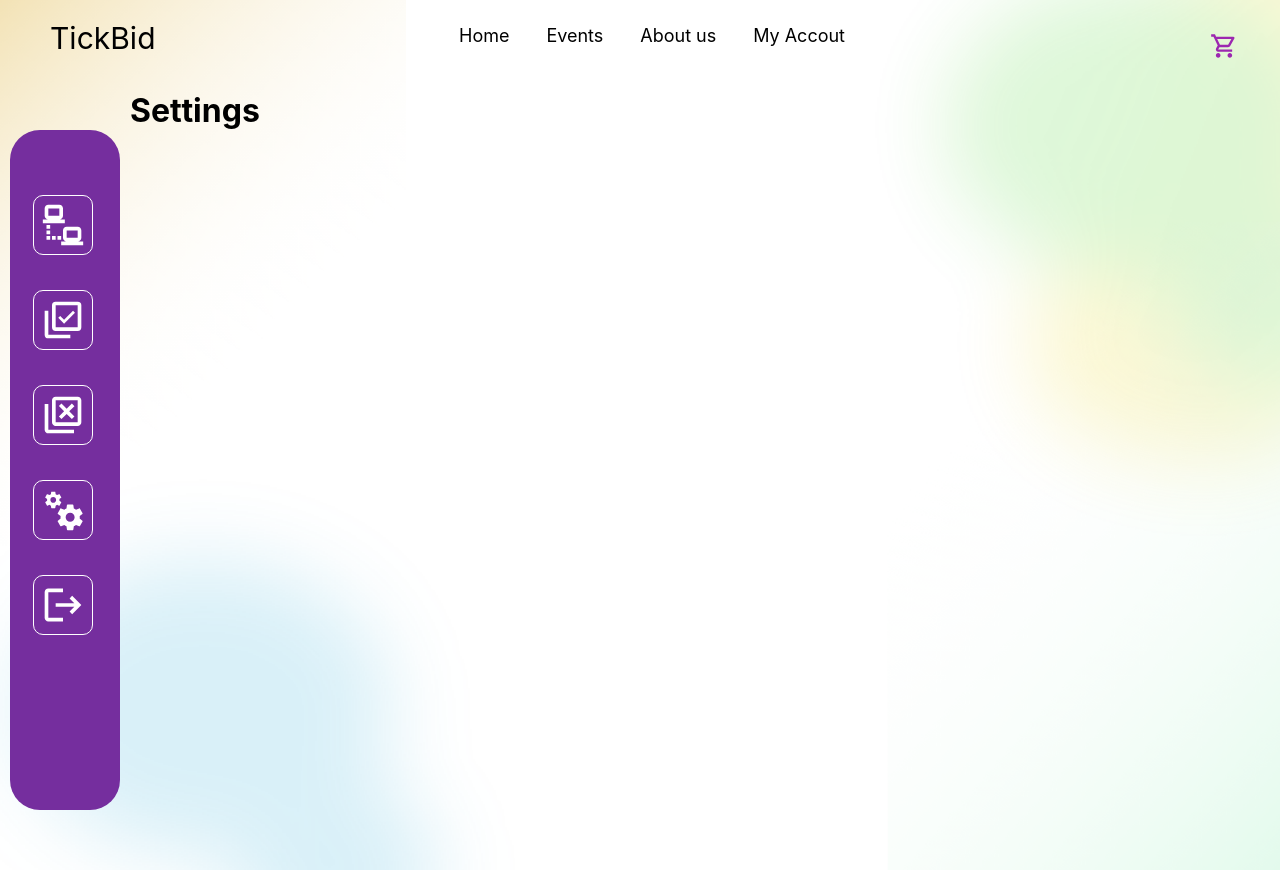
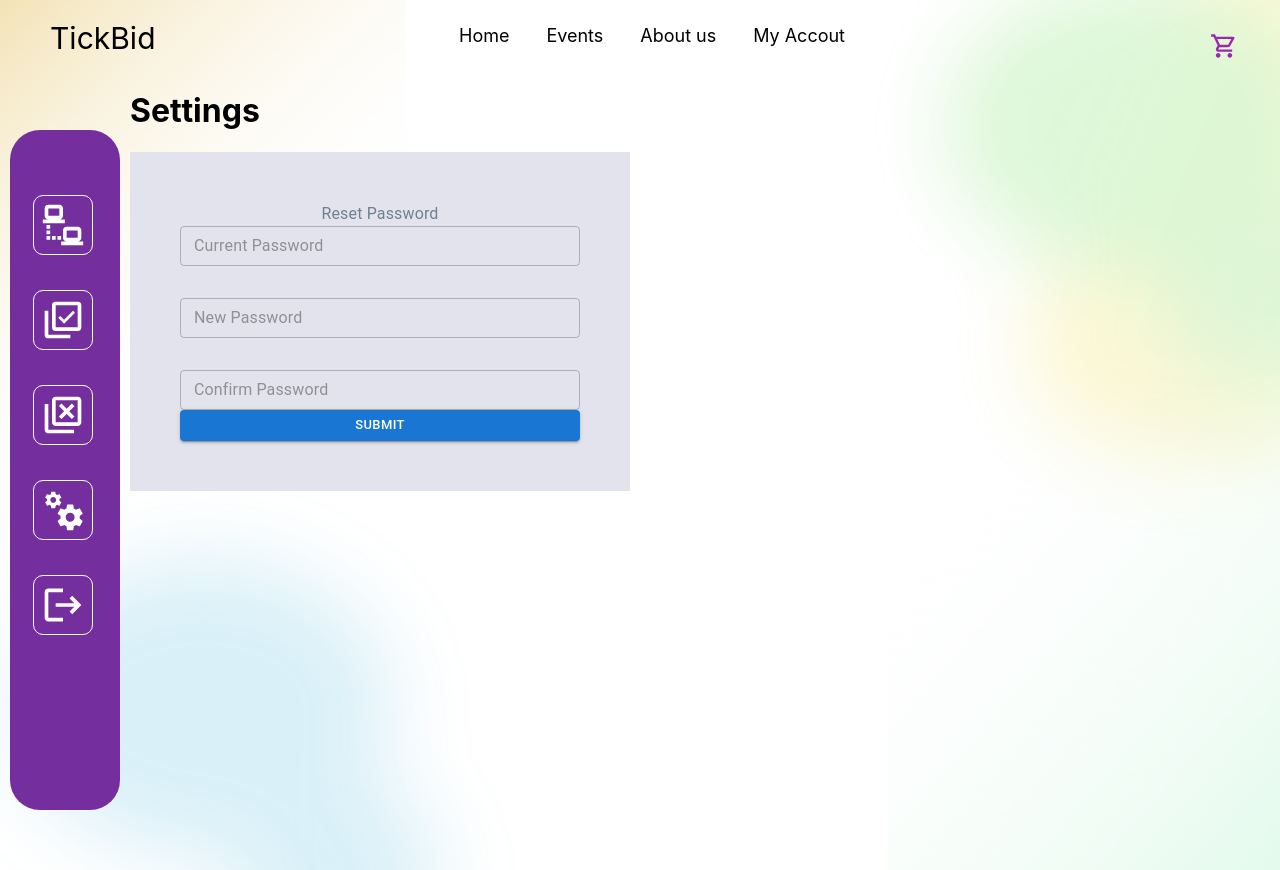
Before and after one commit to samitha093/Software-project, a Next.js app in the folder client/: page /manager/settings in a window 1280 px wide. Built offline with nearby package versions, Linux system fonts and the light colour scheme.

Commit message:
Setiings Window V2.0
Password reset form was created
(Styles not completed yet. They are on test)
Basic form is ok

```diff
--- a/client/components/manager/Managerpwdreset.tsx
+++ b/client/components/manager/Managerpwdreset.tsx
@@ -11,20 +11,12 @@ const Managerpwdreset: React.FC<ManagerpwdresetProps> = ({ }) => {
     return (
         <div >
             <Box sx={{ flexGrow: 1 }}>
-                <Grid container spacing={0}>
-                    <Grid item xs={7} >
-                        <Box className="manager-password-box">
-                            <div >
-                            </div>
-
-                        </Box>
-                    </Grid>
-                    <Grid item xs={5} className="manager-password-container" >
+                <Grid container xs={12} className="manager-password-container" >
                         <div className="manager-password-form-wrapper">
-                            <Typography className="head">New Password</Typography>
+                            <Typography className="head">Reset Password</Typography>
                             <form className="manager-password-box2">
                                 <Stack spacing={4}>
-                                <TextField
+                                    <TextField
                                         type="password"
                                         id="current-password"
                                         placeholder="Current Password"
@@ -60,8 +52,6 @@ const Managerpwdreset: React.FC<ManagerpwdresetProps> = ({ }) => {
                         </div>
 
                     </Grid>
-
-                </Grid>
             </Box>
         </div>
 
--- a/client/pages/manager/Styles.css
+++ b/client/pages/manager/Styles.css
@@ -38,3 +38,10 @@
     }
 }
 /*end- manager index pg*/
+
+/*start-manager settings page*/
+.manager-index-container{
+    padding-left: 10px;
+    display: flex;
+    align-self: center;
+}
--- a/client/pages/manager/settings.tsx
+++ b/client/pages/manager/settings.tsx
@@ -11,7 +11,8 @@ const settings: NextPage = () => {
                 <Sidebar />
                 <div>
                     <h1>Settings</h1>
-                    <div className="manager-index-container">
+                    <div className="manager-settings-container">
+                        <Managerpwdreset/>
 
                     </div>
                 </div>
```
